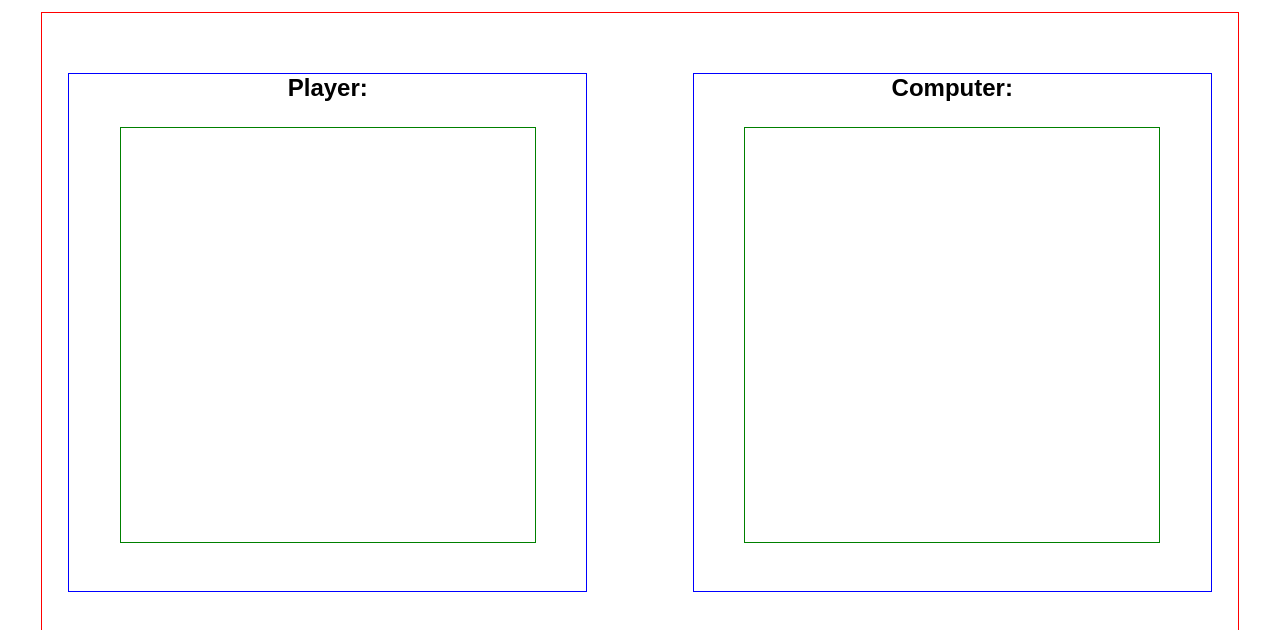
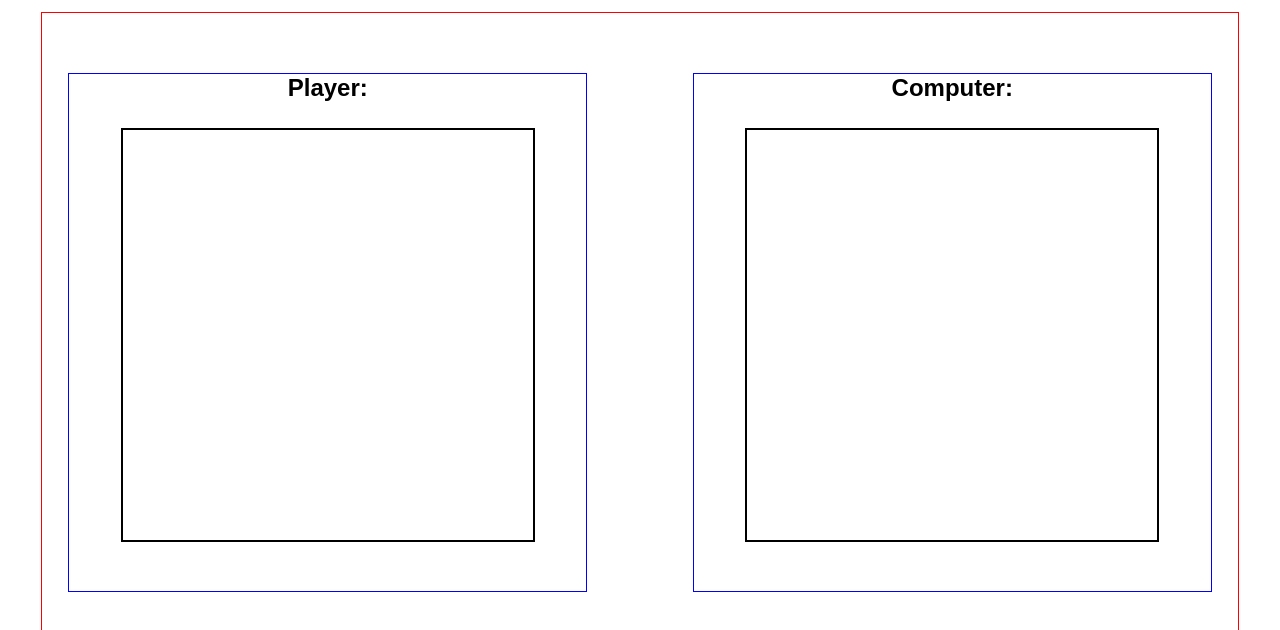
Before and after one commit to safal-t/odin-battleship, a website built with webpack: page src/index.html in a window 1280 px wide. Shown: the part 66-696 px from the top of the page. Built offline with nearby package versions, Linux system fonts and the light colour scheme.

Commit message:
refactor: change the class name from "player-game-board-container" to player-game-board

```diff
--- a/src/css/index.css
+++ b/src/css/index.css
@@ -36,9 +36,9 @@ body {
   gap: 5%;
 }
 
-.player-game-board-container,
-.computer-game-board-container {
-  outline: 1px solid green;
+.player-game-board,
+.computer-game-board {
+  border: 2px solid black;
   height: 80%;
   aspect-ratio: 1/1;
   display: flex;
--- a/src/index.html
+++ b/src/index.html
@@ -10,11 +10,11 @@
     <section class="main">
       <div class="player-game-container">
         <h2 class="game-heading">Player:</h2>
-        <div class="player-game-board-container"></div>
+        <div class="player-game-board"></div>
       </div>
       <div class="computer-game-container">
         <h2 class="game-heading">Computer:</h2>
-        <div class="computer-game-board-container"></div>
+        <div class="computer-game-board"></div>
       </div>
     </section>
   </body>
```
